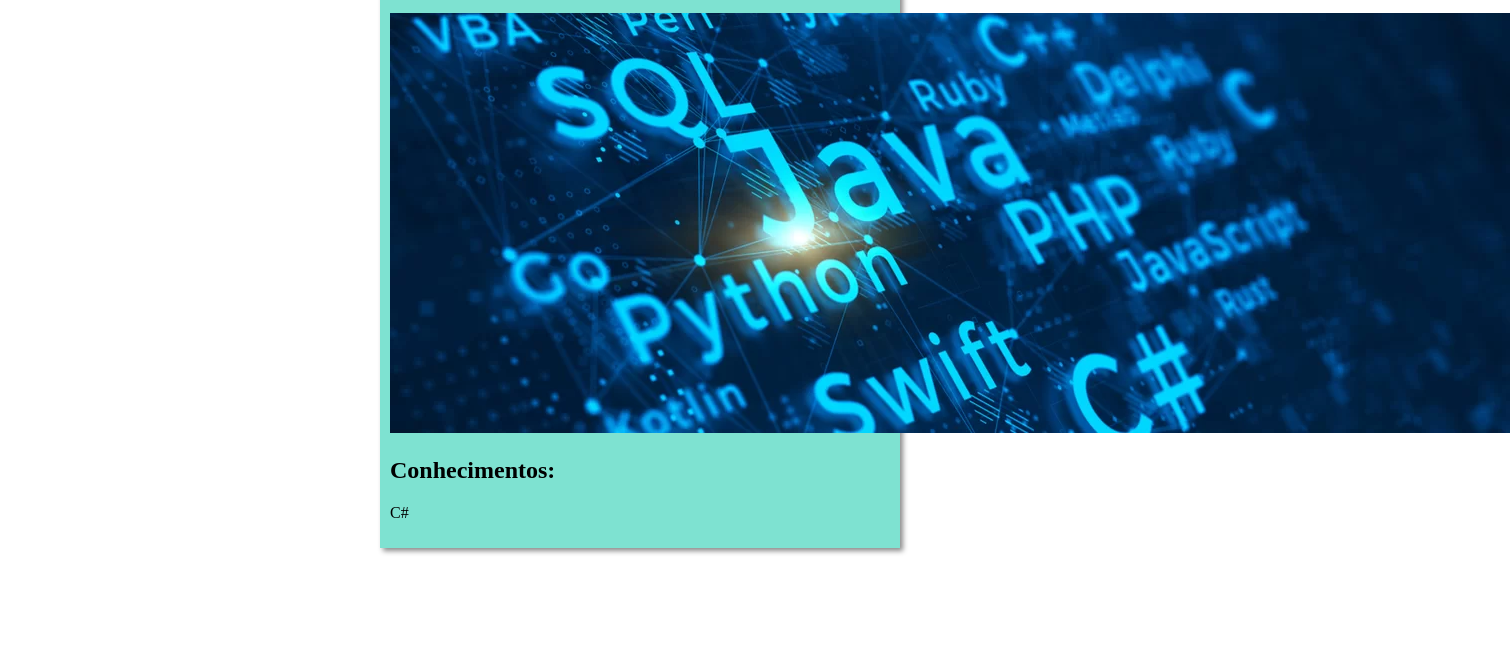
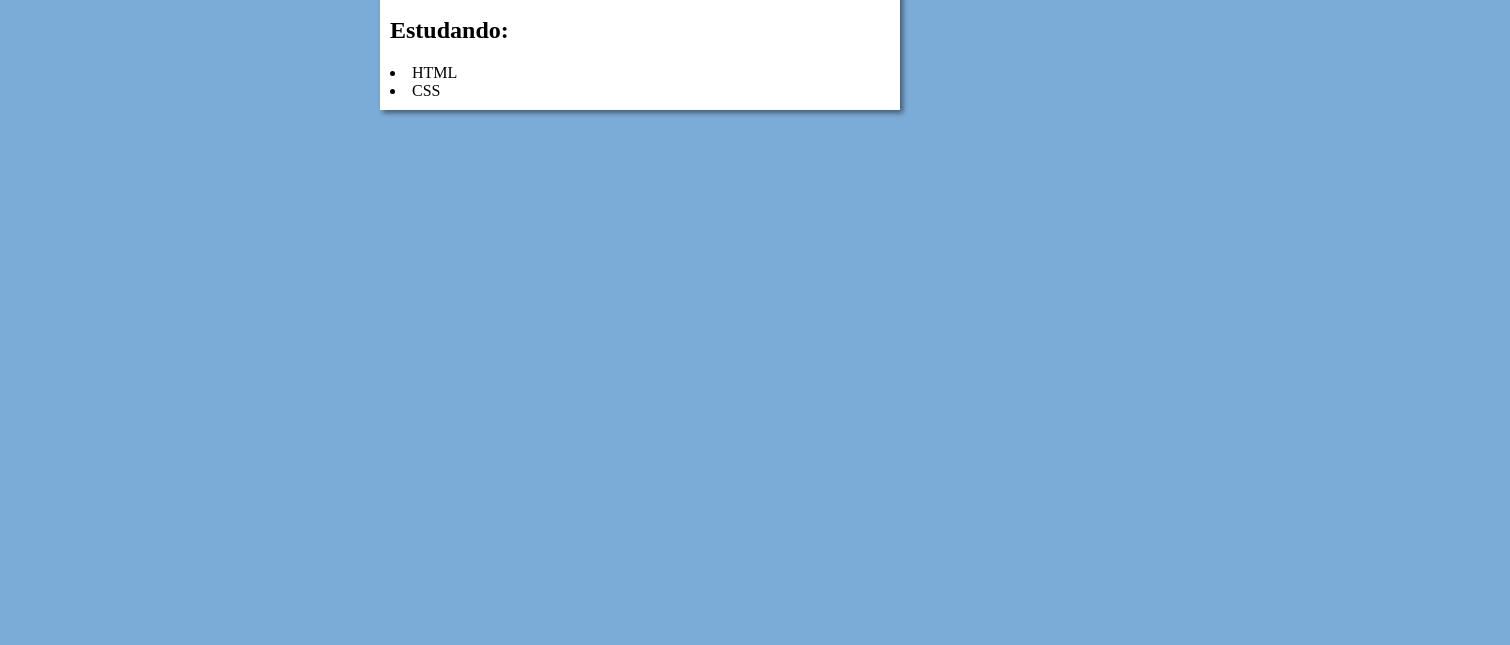
Before and after one commit to WevertonFigueiredo/WevertonFigueiredo.github.io, a plain HTML site: page index.html in a window 1280 px wide. Shown: the part 155-800 px from the top of the page, 1510 px wide, since content can reach past the window. Drawn offline with Linux system fonts and the light colour scheme.

Commit message:
mudança

```diff
--- a/estilos/style.css
+++ b/estilos/style.css
@@ -4,12 +4,12 @@
 }
 
 body{
-    background-color:rgb(255, 255, 255);
+    background-color:rgba(27, 110, 187, 0.575);
 
 }
 
 main{
-    background-color:rgba(39, 206, 178, 0.596);
+    background-color:rgb(255, 255, 255);
     width: 500px;
     margin: auto;
     padding: 10px;
--- a/index.html
+++ b/index.html
@@ -13,12 +13,11 @@
             <h1>Um pouco sobre mim:</h1>
             <p> Eu sou Weverton de Souza Figueiredo, tenho 22 anos, atualmente estou cusando o 9° período de Engenharia Mecânica na Faculdade Multivix Vila Velha.</p>
         </header>
-       <img src="Imagens/programaçãoimg.webp" alt="">
         <article>
-            <h2>Conhecimentos: </h2>
+            <h2>Estudando: </h2>
+       <li>HTML</li>
+       <li>CSS</li>
 
-        <p>C#</p>
-        <p></p>
         </article>
     </main>
 
```
